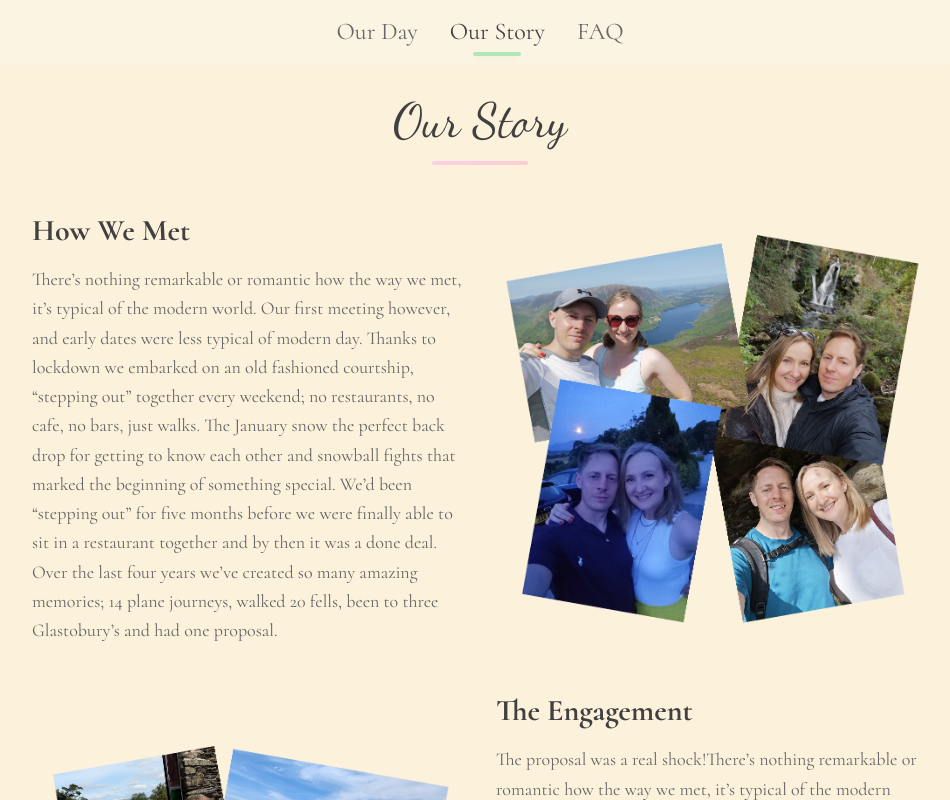
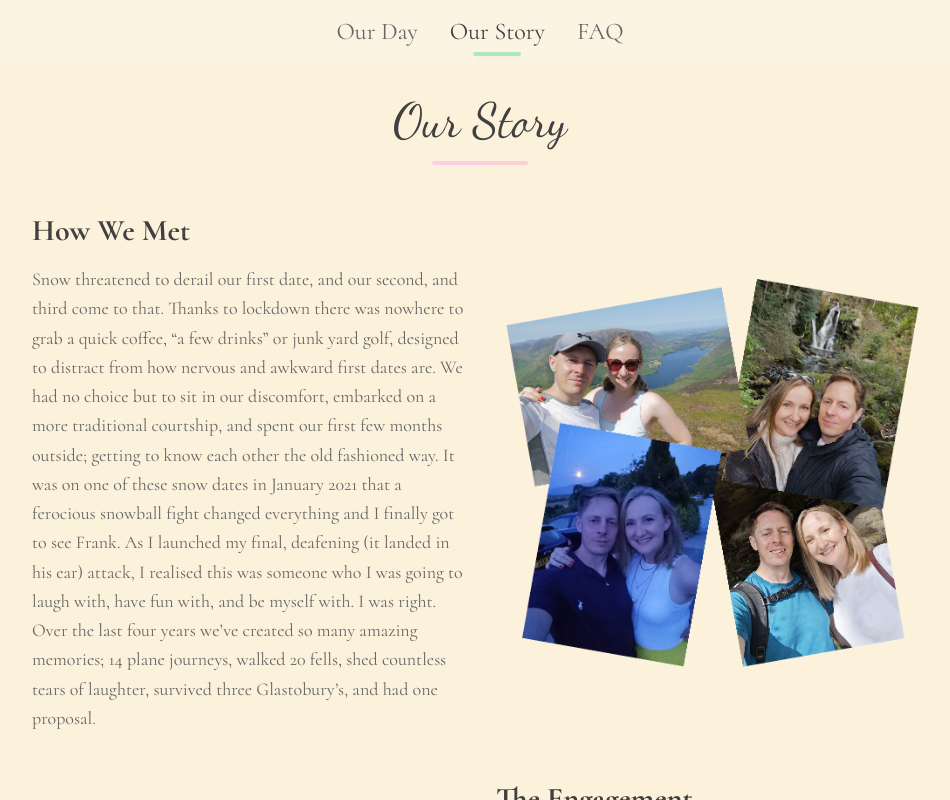
Before and after one commit to talk2frank/hipkinsey-wedding, a React (Vite) app: page / in a window 1280 px wide. Both pictures are taken after a click on the button "Our Story". Shown: the top 800 px of the page, without its empty margins (160-1110 px from the left). Built offline with nearby package versions, Linux system fonts and the light colour scheme.

Commit message:
updated Out Story, minor changes

```diff
--- a/src/components/OurStory.tsx
+++ b/src/components/OurStory.tsx
@@ -20,18 +20,16 @@ export default function OurStory() {
             <div className="space-y-4 sm:w-1/2">
               <h2 className="text-charcoal-800 font-cormorant font-bold text-3xl">How We Met</h2>
               <p className="text-charcoal-600 leading-relaxed font-cormorant text-lg">
-                There’s nothing remarkable or romantic how the way we met,
-                it’s typical of the modern world. Our first meeting however,
-                and early dates were less typical of modern day.
-                Thanks to lockdown we embarked on an old fashioned courtship,
-                “stepping out” together every weekend; no restaurants, no cafe,
-                no bars, just walks. The January snow the perfect back drop for
-                getting to know each other and snowball fights that
-                marked the beginning of something special. We’d been “stepping out”
-                for five months before we were finally able to sit in a restaurant
-                together and by then it was a done deal.
-                Over the last four years we’ve created so many amazing memories;
-                14 plane journeys, walked 20 fells, been to three Glastobury’s and had one proposal.
+                Snow threatened to derail our first date, and our second, and third come to that.
+                Thanks to lockdown there was nowhere to grab a quick coffee,
+                “a few drinks” or junk yard golf, designed to distract from how nervous and awkward first dates are.
+                We had no choice but to sit in our discomfort, embarked on a more traditional courtship,
+                and spent our first few months outside; getting to know each other the old fashioned way.
+                It was on one of these snow dates in January 2021 that a ferocious snowball fight changed everything
+                and I finally got to see Frank. As I launched my final, deafening (it landed in his ear) attack,
+                I realised this was someone who I was going to laugh with, have fun with, and be myself with.
+                I was right. Over the last four years we’ve created so many amazing memories; 14 plane journeys,
+                walked 20 fells, shed countless tears of laughter, survived three Glastobury’s, and had one proposal.
               </p>
             </div>
             <div className="sm:w-1/2">
@@ -58,18 +56,16 @@ export default function OurStory() {
             <div className="space-y-4 sm:w-1/2">
               <h2 className="text-charcoal-800 font-cormorant font-bold text-3xl">The Engagement</h2>
               <p className="text-charcoal-600 leading-relaxed font-cormorant text-lg">
-                The proposal was a real shock!There’s nothing remarkable or romantic how the way we met,
-                it’s typical of the modern world. Our first meeting however,
-                and early dates were less typical of modern day.
-                Thanks to lockdown we embarked on an old fashioned courtship,
-                “stepping out” together every weekend; no restaurants, no cafe,
-                no bars, just walks. The January snow the perfect back drop for
-                getting to know each other and snowball fights that
-                marked the beginning of something special. We’d been “stepping out”
-                for five months before we were finally able to sit in a restaurant
-                together and by then it was a done deal.
-                Over the last four years we’ve created so many amazing memories;
-                14 plane journeys, walked 20 fells, been to three Glastobury’s and had one proposal.
+                It was a hot sunny day on the west bank of lake Windermere, she still hadn't guessed. I don't think.
+                I watched her gazing South, framed by the stain glass viewing point of Claife Viewing Station.
+                I remember thinking it would be the last time I'd look at her as 'my girlfriend',
+                and unless I'd drastically misjudged things, she'd soon be 'my fiance'.
+                It had been over 6 months since I'd asked her father for her hand,
+                2 months since I'd bought the ring, and what felt like a very long time waiting for the perfect moment.
+                This was it. Well, at least it would be...if I could work out how to open the box:
+                "I have a question to ask you... once I can get this box open".
+                I didn't get the chance to put the ring on her finger, it was out and on her hand in a flash.
+                Yes it was the perfect moment, and I knew there were more perfect moments to come... to be continued...
               </p>
             </div>
           </div>
```
Also changed, not shown: 5 other files (tests, documents, lock files or other folders).
